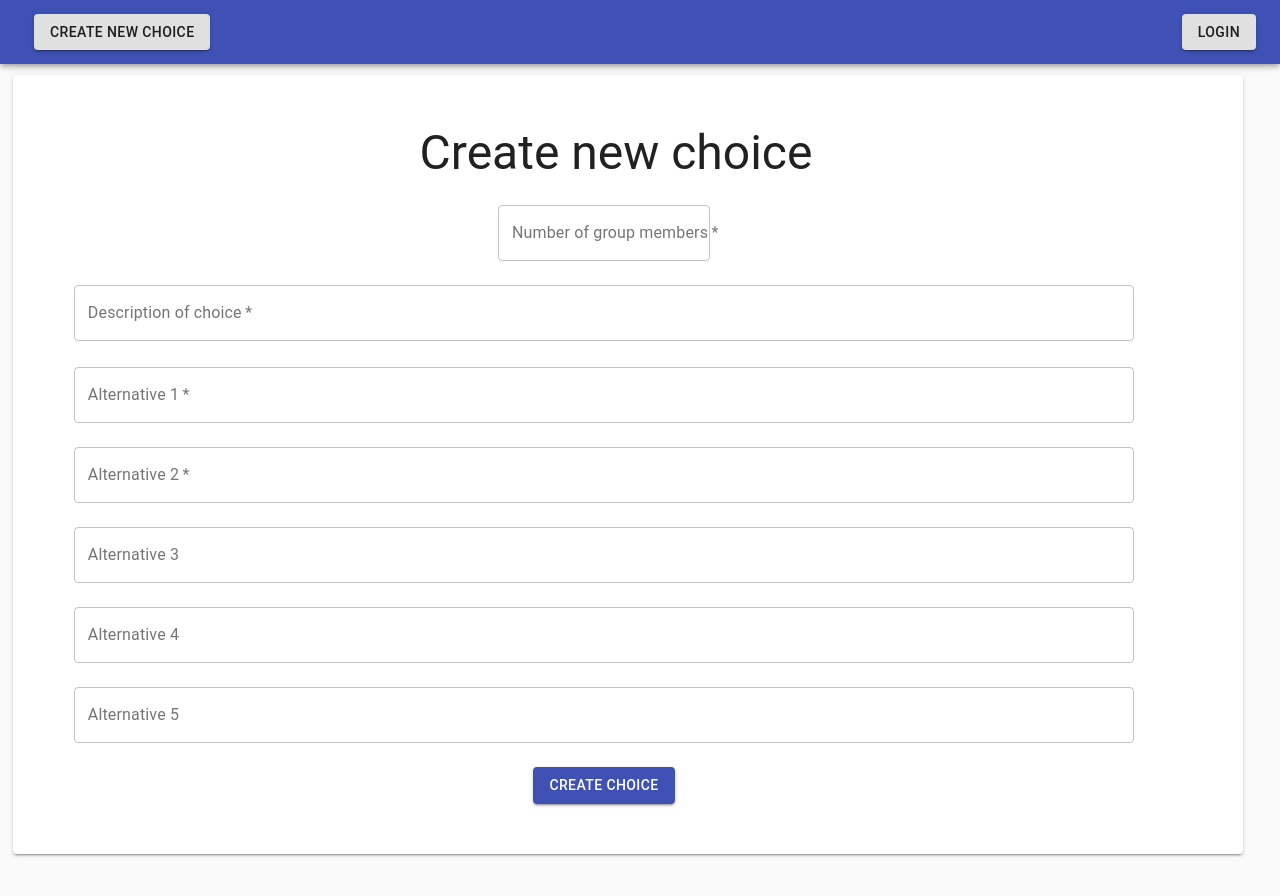
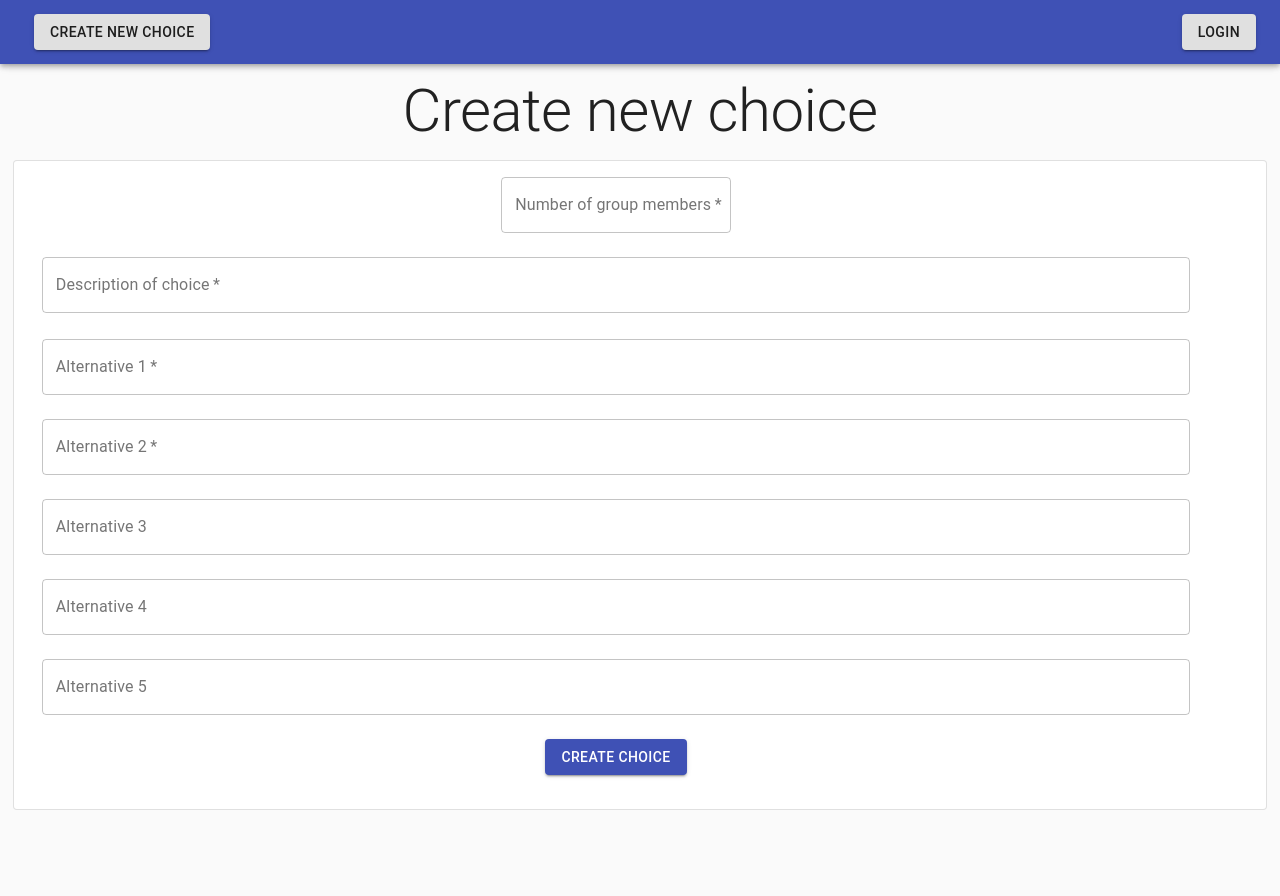
Before and after one commit to When2Choose/GUI, a React (Create React App) app: page /#/create in a window 1280 px wide. Shown: the top 896 px of the page. After the commit the page ends 810 px from the top, so only its background shows below. Built offline with nearby package versions, Linux system fonts and the light colour scheme.

Commit message:
Begin first post

```diff
--- a/src/main/CompleteChoice.css
+++ b/src/main/CompleteChoice.css
@@ -14,7 +14,7 @@ div.CompleteChoice {
 
 
 .SubmitButton {
-    width: 10%;
+    width: 100px;
 }
 
 .SubmitButtonItem {
--- a/src/main/CreateChoice.js
+++ b/src/main/CreateChoice.js
@@ -1,63 +1,93 @@
 import React from "react";
-import {Typography, TextField, Button, Grid, Paper} from "@material-ui/core";
+import {Typography, TextField, Button, Grid, Paper, CardContent, Card} from "@material-ui/core";
 import "./CreateChoice.css"
 
+
 function CreateChoice() {
+    const [members, setMembers] = React.useState(0);
+    const [description, setDescription] = React.useState('');
+    var alternatives = ['','','','',''];
+
+    const handleCreate = () => {
+        var xmlhttp = new XMLHttpRequest();   // new HttpRequest instance
+        const postTo = "";
+        // xmlhttp.open("POST", postTo);
+        // xmlhttp.setRequestHeader("Content-Type", "application/json");
+        // xmlhttp.send(JSON.stringify());
+        var data = {
+            memberCount: members,
+            description: description,
+            alternatives: alternatives
+        }
+        // console.log(JSON.stringify(data));
+    }
+
+    const handleMemberChange = (event) => {
+        if (event.target.value) {
+            setMembers(event.target.value);
+        }
+    }
+
+    const handleDescriptionChange = (event) => {
+        setDescription(event.target.value);
+    }
+
+    const handleAlternativesChange = (event) => {
+        alternatives[event.target.id.charAt(11)] = event.target.value;
+    }
+
     return (
-        <div className="CreateChoice">
-            <Grid container direction="column" spacing={3} className="CreateChoiceGrid" justify="center" xs={12}>
-                <Grid item>
-                    <Paper variant="elevation" elevation={2} className="Paper">
+        <div className="CreateChoice" style={{paddingLeft: "1%", paddingRight: "1%"}}>
+            <Typography variant="h2" style={{paddingBottom: "1%"}}> Create new choice </Typography>
+            <Card variant="outlined" style={{paddingBottom: 10}}>
+                <CardContent>
                     <Grid container direction="column" spacing={3} className="CreateChoiceDivider" justify="center"
                           xs={12}>
                         <Grid item>
-                                <Typography variant="h3"> Create new choice </Typography>
-                            </Grid>
+                            <form className="CreateChoiceForm" onSubmit={handleCreate}>
+                                <Grid container direction="column" spacing={3} justify="center" xs={12}
+                                      style={{paddingLeft: "1%", paddingRight: "1%"}}>
                                     <Grid item>
-                                <form className="CreateChoiceForm">
-                                    <Grid container direction="column" spacing={3} justify="center" xs={12} style={{paddingLeft: "1%", paddingRight: "1%"}}>
-                                        <Grid item>
-                                            <TextField required variant="outlined" id="choiceAllowedMembersNumber"
-                                                       type="number"
-                                                       label="Number of group members" style={{width: '20%'}}/>
+                                        <TextField required variant="outlined" id="memberCount"
+                                                   type="number" label="Number of group members" style={{width: '20%'}}
+                                                   onChange={handleMemberChange}/>
                                     </Grid>
                                     <Grid item>
                                         <TextField required variant="outlined" id="choiceDescription" type="text"
                                                    label="Description of choice" className="TextEntry"
-                                                       style={{paddingBottom: "1%"}}
+                                                   style={{paddingBottom: "1%"}} onChange={handleDescriptionChange}
                                                    multiline={true}/>
                                     </Grid>
                                     <Grid item>
-                                            <TextField required variant="outlined" id="alternative1" type="text"
-                                                       label="Alternative 1" className="TextEntry" multiline={true}/>
+                                        <TextField required variant="outlined" id="alternative0" type="text"
+                                                   label="Alternative 1" className="TextEntry" multiline={true} onChange={handleAlternativesChange}/>
                                     </Grid>
                                     <Grid item>
-                                            <TextField required variant="outlined" id="alternative2" type="text"
-                                                       label="Alternative 2" className="TextEntry" multiline={true}/>
+                                        <TextField required variant="outlined" id="alternative1" type="text"
+                                                   label="Alternative 2" className="TextEntry" multiline={true} onChange={handleAlternativesChange}/>
+                                    </Grid>
+                                    <Grid item>
+                                        <TextField variant="outlined" id="alternative2" type="text"
+                                                   label="Alternative 3" className="TextEntry" multiline={true} onChange={handleAlternativesChange}/>
                                     </Grid>
                                     <Grid item>
                                         <TextField variant="outlined" id="alternative3" type="text"
-                                                       label="Alternative 3" className="TextEntry" multiline={true}/>
+                                                   label="Alternative 4" className="TextEntry" multiline={true} onChange={handleAlternativesChange}/>
                                     </Grid>
                                     <Grid item>
                                         <TextField variant="outlined" id="alternative4" type="text"
-                                                       label="Alternative 4" className="TextEntry" multiline={true}/>
+                                                   label="Alternative 5" className="TextEntry" multiline={true} onChange={handleAlternativesChange}/>
                                     </Grid>
                                     <Grid item>
-                                            <TextField variant="outlined" id="alternative5" type="text"
-                                                       label="Alternative 5" className="TextEntry" multiline={true}/>
-                                        </Grid>
-                                        <Grid item>
-                                            <Button variant="contained" id="Create" color="primary">Create
+                                        <Button variant="contained" id="Create" color="primary" type="submit" onSubmit={handleCreate}>Create
                                             choice</Button>
                                     </Grid>
                                 </Grid>
                             </form>
                         </Grid>
                     </Grid>
-                    </Paper>
-                </Grid>
-            </Grid>
+                </CardContent>
+            </Card>
         </div>
     );
 }
```
Lines whose indentation alone changed are shown as unchanged.
